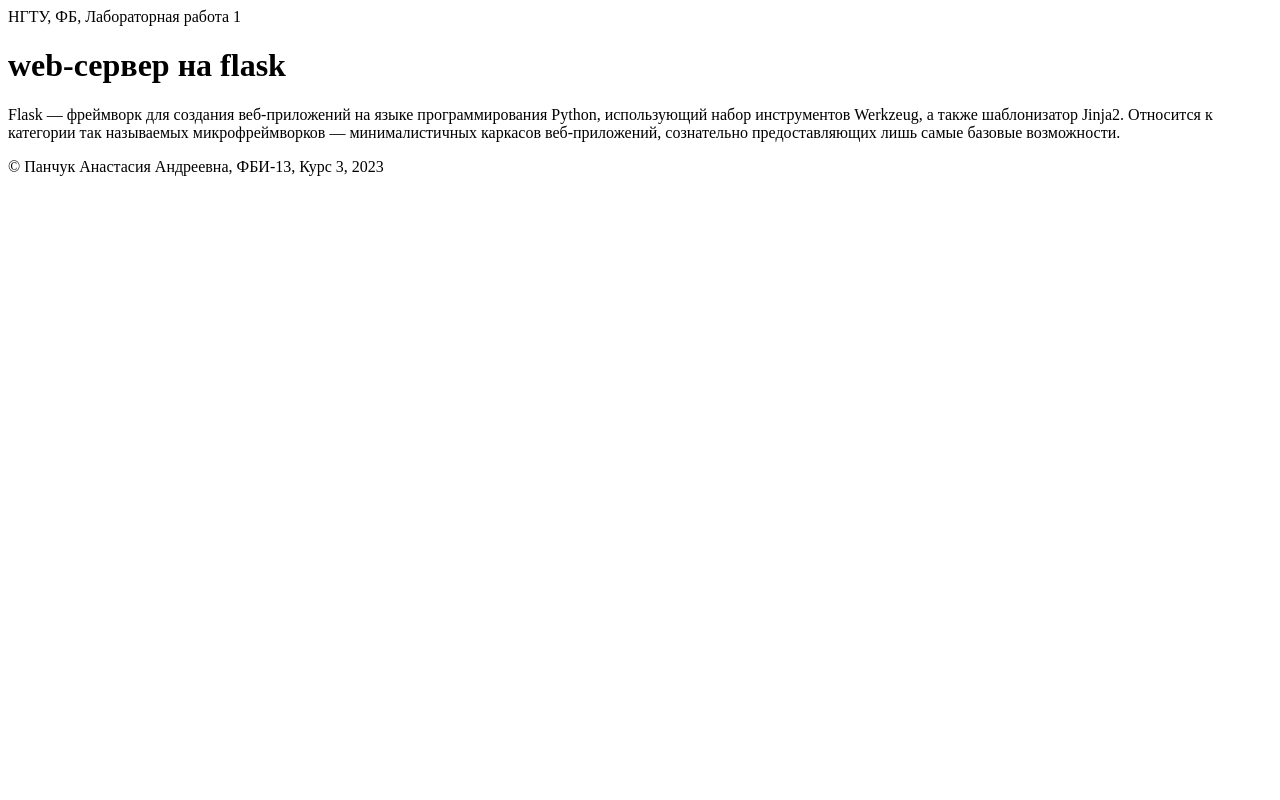
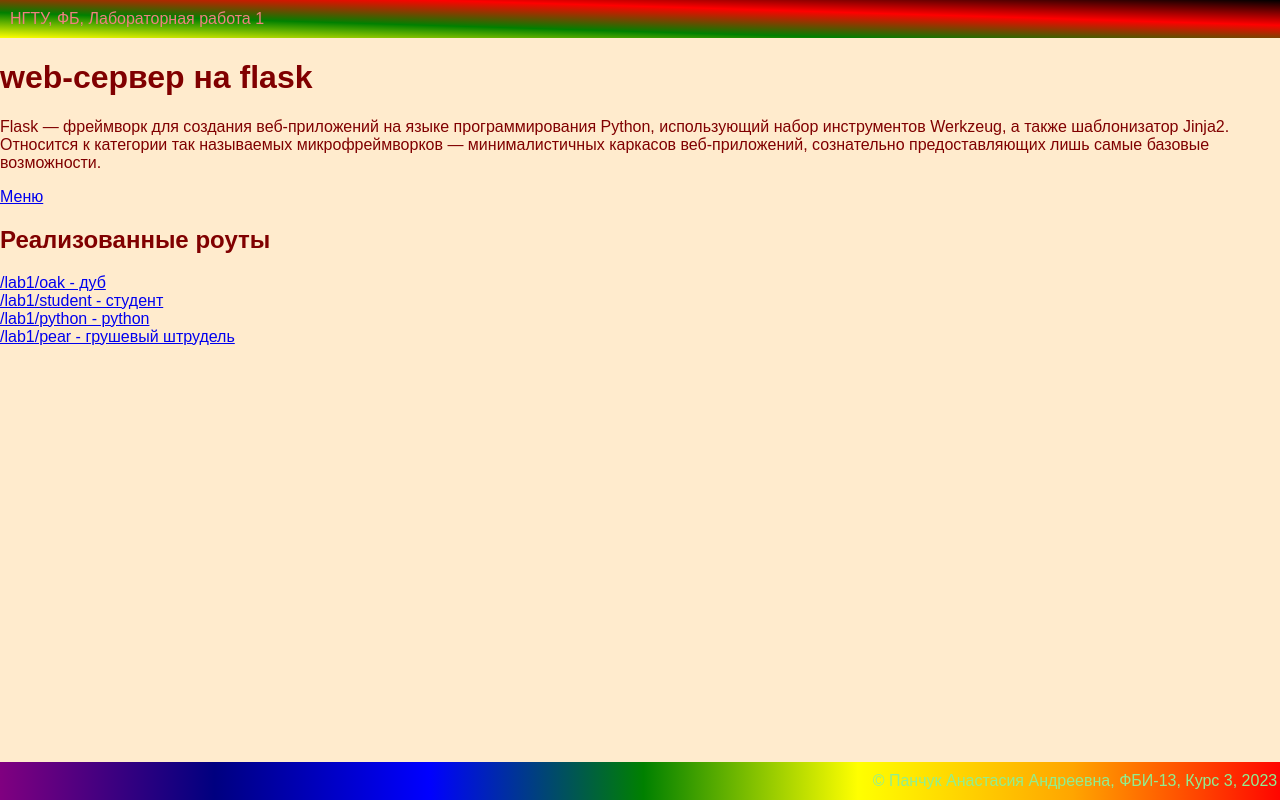
Before and after one commit to jahusv/w-p-l-2, a Flask app: page /lab1 in a window 1280 px wide. Run offline with Flask 3, Linux system fonts and the light colour scheme.

Commit message:
Роуты

```diff
--- a/app.py
+++ b/app.py
@@ -7,7 +7,7 @@
     return redirect ("/menu", code=302)
 @app.route("/menu")
 def menu():
-    return """
+    return '''
     <!DOCTYPE html>
 <html>
     <head>
@@ -15,6 +15,7 @@
         <meta http-equiv="X-UA-Compatible" content="IE=edge">
         <meta name="viewport" content="width=device-width, initial-scale=1.0">
         <title>НГТУ, ФБ, Лабораторные работы</title>
+        <link rel="stylesheet" href="''' + url_for('static', filename='lab1.css') + '''">
     </head>
     <body>
         <header>
@@ -28,11 +29,11 @@
         </footer>
     </body>
 </html>
-    """
+    '''
 
 @app.route("/lab1")
 def lab1():
-    return """
+    return '''
     <!DOCTYPE html>
 <html>
     <head>
@@ -40,6 +41,7 @@
         <meta http-equiv="X-UA-Compatible" content="IE=edge">
         <meta name="viewport" content="width=device-width, initial-scale=1.0">
         <title>Панчук Анастасия Андреевна, лабораторная 1</title>
+        <link rel="stylesheet" href="''' + url_for('static', filename='lab1.css') + '''">
     </head>
     <body>
         <header>
@@ -55,12 +57,18 @@
             называемых микрофреймворков — минималистичных каркасов
             веб-приложений, сознательно предоставляющих лишь самые базовые возможности.
         </p>
+            <div><a href="/menu">Меню</a></div>
+            <h2>Реализованные роуты</h2>
+            <div><a href="/lab1/oak">/lab1/oak - дуб</a></div>
+            <div><a href="/lab1/student">/lab1/student - студент</a></div>
+            <div><a href="/lab1/python">/lab1/python - python </a></div>
+            <div><a href="/lab1/pear">/lab1/pear - грушевый штрудель </a></div>
         <footer>
             &copy; Панчук Анастасия Андреевна, ФБИ-13, Курс 3, 2023
         </footer>
     </body>
 </html>
-    """
+    '''
 @app.route('/lab1/oak')
 def oak ():
     return '''
@@ -75,3 +83,60 @@
         </body>
     </html>
     '''
+@app.route('/lab1/student')
+def student ():
+    return '''
+    <!doctype html>
+    <html>
+        <head>
+            <link rel="stylesheet" href="''' + url_for('static', filename='lab1.css') + '''">
+        </head>
+        <body>
+            <h1> Панчук Анастасия Андреевна </h1>
+            <img src="''' + url_for('static', filename='nstu.jpg') + '''">
+        </body>
+    </html>
+    '''
+
+@app.route('/lab1/python')
+def python ():
+    return '''
+    <!doctype html>
+    <html>
+        <head>
+            <link rel="stylesheet" href="''' + url_for('static', filename='lab1.css') + '''">
+        </head>
+        <body>
+            <div>Python — это язык программирования, который широко используется в интернет-приложениях, разработке программного обеспечения, науке о данных и машинном обучении (ML). Разработчики используют Python, потому что он эффективен, прост в изучении и работает на разных платформах. Программы на языке Python можно скачать бесплатно, они совместимы со всеми типами систем и повышают скорость разработки. </div>
+            <div>Специалисты по работе с данными используют библиотеки Python ML для моделей машинного обучения и создания классификаторов, которые точно классифицируют данные. Классификаторы на основе Python используются в различных областях и применяются для выполнения таких задач, как классификация изображений, текста и сетевого трафика, распознавание речи и распознавание лиц. Специалисты по работе с данными также используют Python для глубокого обучения — передовой техники машинного обучения. </div>
+            <img src="''' + url_for('static', filename='python.jpg') + '''">
+        </body>
+    </html>
+    '''
+
+@app.route ('/lab1/pear')
+def pear ():
+    return '''
+    <!doctype html>
+    <html>
+        <head>
+            <link rel="stylesheet" href="''' + url_for('static', filename='lab1.css') + '''">
+        </head>
+        <body>
+        <div> Венгерский рулет ретеш и правда похож на венский штрудель, однако, точно не<br>
+            известно, как ретеш появился в Вене. Большинство исследователей сходится во мнении,<br>
+            что штрудель пришел в Австрию именно из этой страны и распространился по Европе в период<br>
+            правления Габсбургов. Первый известный рецепт венского штруделя датируется 1696 годом.<br>
+            Он был найден в рукописной поваренной книге, сохранившейся в библиотеке Венской ратуши.<br>
+            Это рецепт так называемого молочно-сливочного штруделя с творожной начинкой Millirahmstrudel.<br>
+            Мильрахмштрудель и сейчас присутствует в меню австрийских кофеен, а подают его прямо в сковороде,<br>
+            щедро политым сливочным соусом.</div>
+        <div>За пределами австро-венгерской империи о штруделе стало широко известно после Венского конгресса,<br>
+        проходившего с сентября 1814 по июнь 1815 года. Переговоры европейских монархов и дипломатов по переделу<br>
+        территории наполеоновской Франции сопровождались многочисленными банкетами, где и дебютировала выпечка из<br>
+        слоеного теста с воздушными взбитыми сливками. Легкий десерт очень понравился сильным мира сего, и его рецепт <br>
+        быстро распространился по всей Европе.</div>
+        <img src="''' + url_for('static', filename='pear.jpg') + '''">
+        </body>
+    </html>
+    '''
--- a/static/lab1.css
+++ b/static/lab1.css
@@ -1,4 +1,80 @@
 img {
-    height: 100px;
-    width: 100px;
+    height: 500px;
+    width: 500px;
 }
+div {
+    text-align: left;
+    size: 12px;
+    color: black;
+}
+body {
+    background-color: blanchedalmond;
+    color: maroon;
+    font-family: Arial;
+    margin: 0px;
+}
+
+header {
+    background-image: linear-gradient(to right bottom, black, red, green,yellow);
+    color: lightgreen;
+    padding: 10px;
+}
+header:hover {
+    background-image: linear-gradient(to  left bottom, black, red, green,yellow);
+    color: lightcoral;
+}
+
+main{
+    margin: 10px 20px;
+}
+
+footer {
+    background: linear-gradient( to left, red, orange, yellow, green, blue, navy, purple);
+    color: LightGreen;
+    padding: 10px;
+    text-align: right;
+    bottom: 0;
+    position: fixed;
+    width: 99%;
+    transition: 600ms;
+    left: 0;
+    z-index: 999;
+}
+
+footer:hover {
+    background: linear-gradient( to right, red, orange, yellow, green, blue, navy, purple);
+    color: lightcyan;
+    transition: 1000ms;
+}
+footer:not(hover) {
+    transition: 1000ms;
+}
+
+
+a {
+    color:green, yellow;
+    transition: 1000ms;
+
+}
+
+ a:visited {
+    color:blue;
+}
+
+a:hover {
+    color:red;
+    text-decoration:underline;
+    background-color:white;
+    font-weight: bold;
+    transition: 0.3s;
+}
+
+a:active {
+    color: pink;
+    background-color: green;
+}
+
+.time{
+    text-align: right;
+    color: lightgreen;
+}
```
Also changed, not shown: static/nstu.jpg (added), static/pear.jpg (added), static/python.jpg (added).
